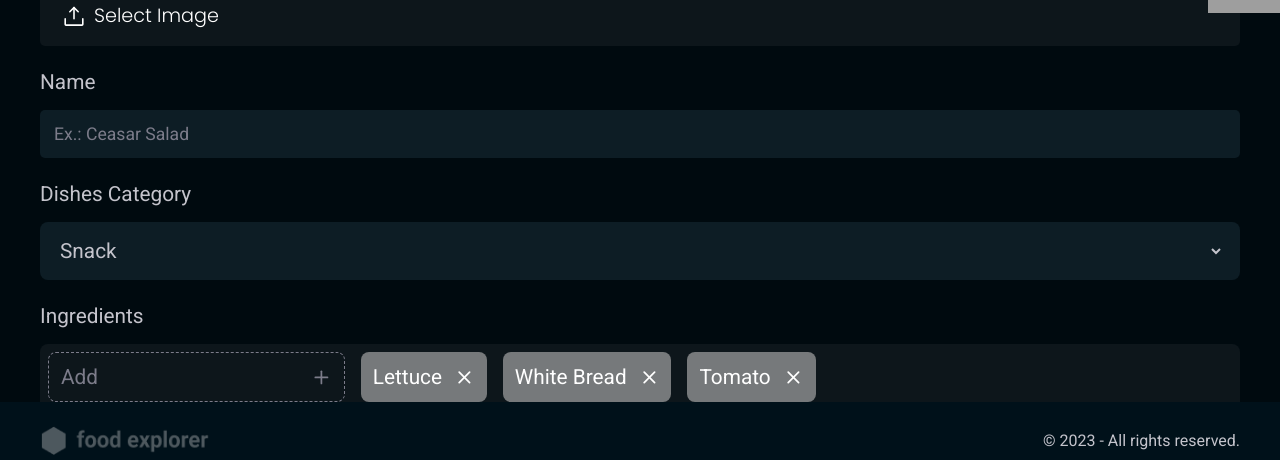
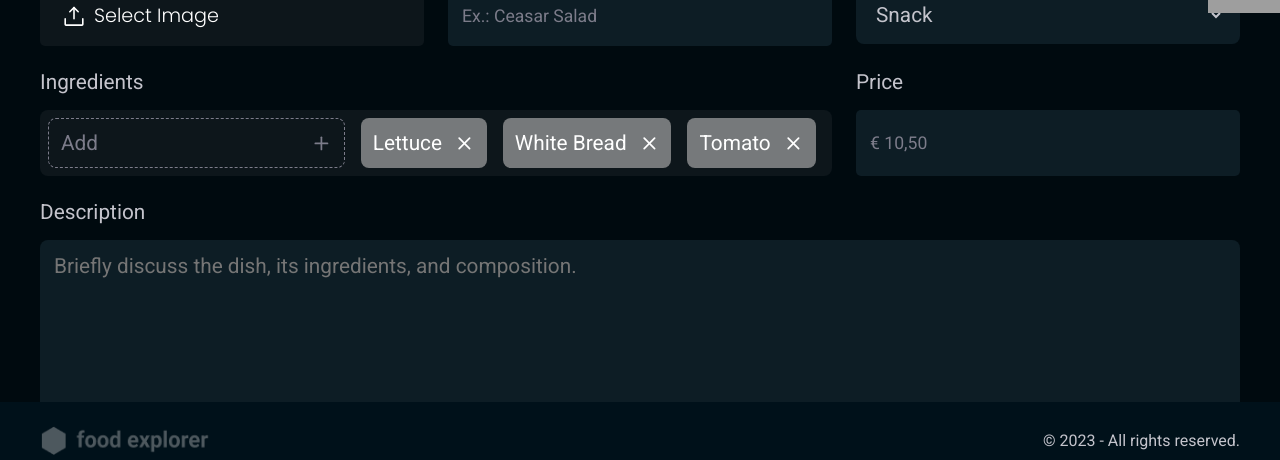
Before and after one commit to MoaraMiranda/food-explorer, a React (Vite) app: page /admin/edit-dish in a window 1280 px wide. Shown: the part 321-781 px from the top of the page. Built offline with nearby package versions, Linux system fonts and the light colour scheme; grey boxes are pictures that could not be loaded.

Commit message:
EditDish responsive config

```diff
--- a/src/pages/admin/EditDish/index.jsx
+++ b/src/pages/admin/EditDish/index.jsx
@@ -20,6 +20,7 @@ export function EditDish() {
         <Form className="form-container">
           <fieldset>
             <legend>Edit Dish</legend>
+
             <DownloadImageButton id="image" title="Select Image" />
             <Input
               id="name"
@@ -28,8 +29,13 @@ export function EditDish() {
               title="Name"
               label
             />
-            <DropdownList options={categories} label="Dishes Category" />
-            <section className="add-ingredients-section">
+            <DropdownList
+              id="category"
+              options={categories}
+              label="Dishes Category"
+            />
+
+            <section id="ingredients" className="add-ingredients-section">
               <h2>Ingredients</h2>
               <div className="tags">
                 <TagsController $isNew placeholder="Add" />
@@ -45,7 +51,8 @@ export function EditDish() {
               title="Price"
               label
             />
-            <Textarea />
+            <Textarea id="description" />
+
             <div className="buttons">
               <Button title="Delete Dish" />
               <Button title="Save" $saveButton />
--- a/src/pages/admin/EditDish/styles.js
+++ b/src/pages/admin/EditDish/styles.js
@@ -9,6 +9,7 @@ export const Content = styled.div`
   display: flex;
   flex-direction: column;
   gap: 24px;
+  margin: 0 auto;
 `;
 
 export const Form = styled.form`
@@ -18,6 +19,18 @@ export const Form = styled.form`
     display: grid;
     gap: 24px;
     border: none;
+
+    @media (min-width: ${DEVICE_BREAKPOINTS.LG}) {
+      grid-template-columns: repeat(3, 1fr);
+
+      #ingredients {
+        grid-column: 1 / 3;
+      }
+
+      #description {
+        grid-column: 1 / 4;
+      }
+    }
 
     > legend {
       font-family: "Poppins", sans-serif;
@@ -46,11 +59,16 @@ export const Form = styled.form`
         font-weight: 400;
       }
     }
+
     .buttons {
       display: grid;
       grid-template-columns: repeat(auto-fit, minmax(0, 1fr));
       gap: 32px;
       margin-bottom: 100px;
+
+      @media (min-width: ${DEVICE_BREAKPOINTS.LG}) {
+        grid-column: 3 / 4;
+      }
     }
   }
 `;
```
